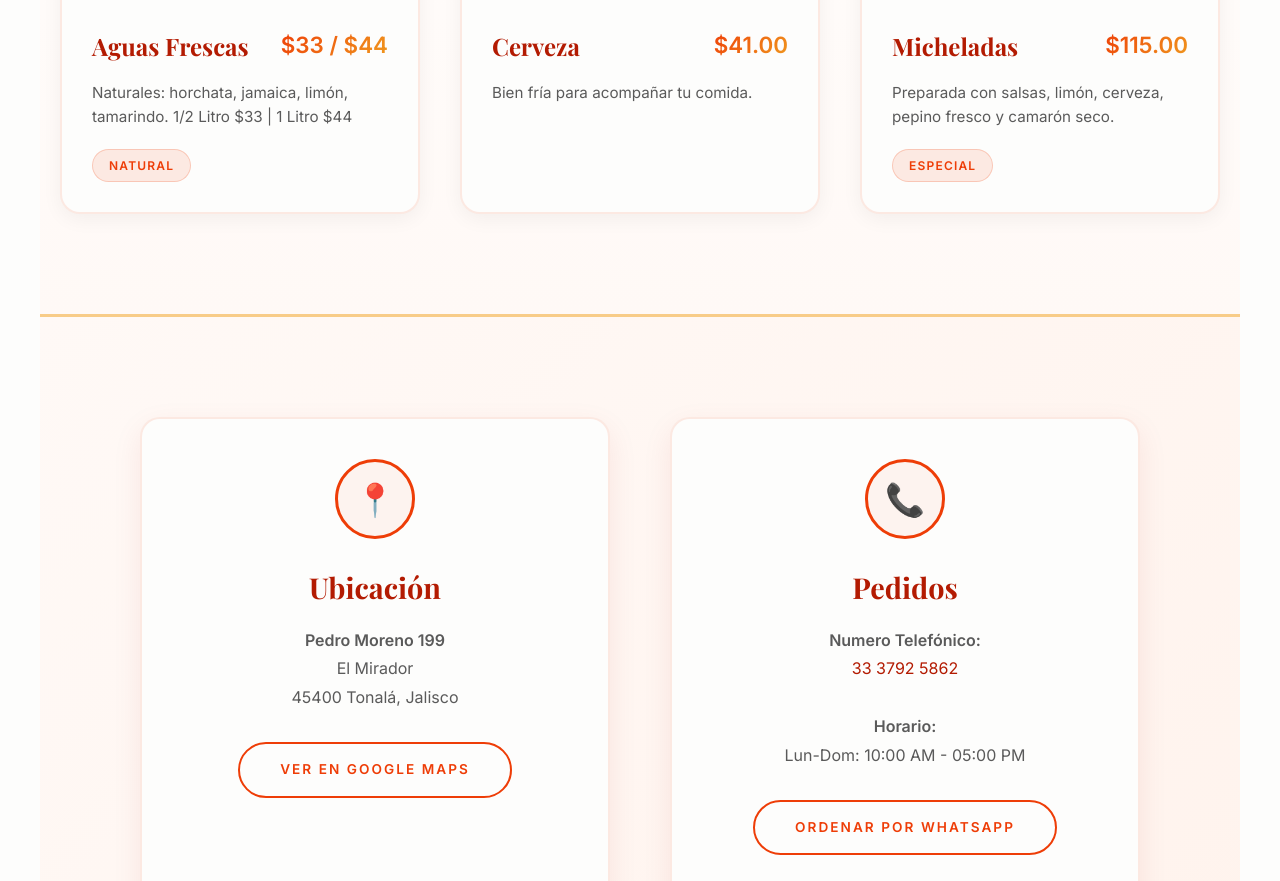
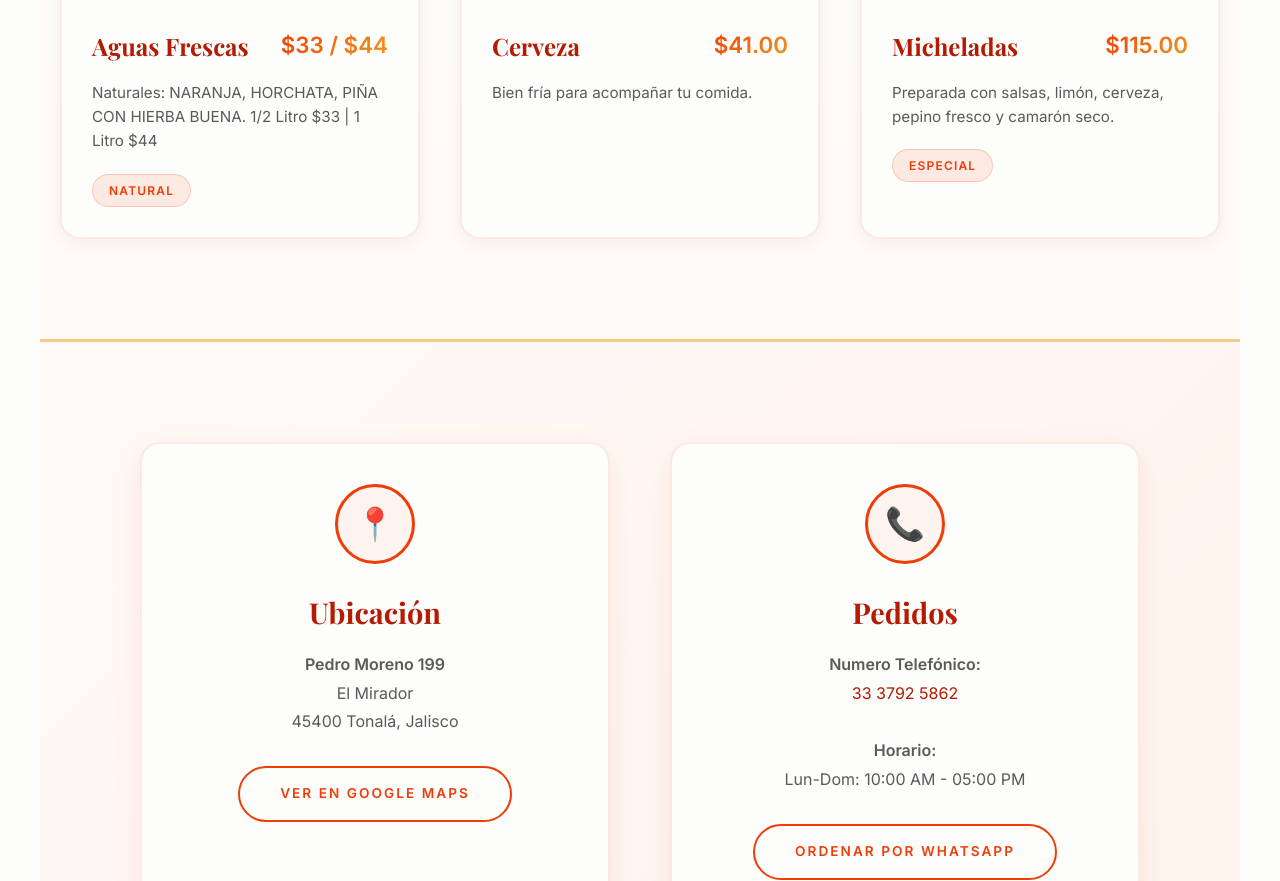
Before and after one commit to cookinglikedan-stack/Ahogadas-Julio-s, a plain HTML site: page index.html in a window 1280 px wide. Shown: the part 6629-7510 px from the top of the page. Drawn offline with nearby package versions, Linux system fonts and the light colour scheme.

Commit message:
Update index.html

```diff
--- a/index.html
+++ b/index.html
@@ -916,7 +916,7 @@
                         <h3 class="card-title">Aguas Frescas</h3>
                         <span class="card-price">$33 / $44</span>
                     </div>
-                    <p class="card-desc">Naturales: horchata, jamaica, limón, tamarindo. 1/2 Litro $33 | 1 Litro $44</p>
+                    <p class="card-desc">Naturales: NARANJA, HORCHATA, PIÑA CON HIERBA BUENA. 1/2 Litro $33 | 1 Litro $44</p>
                     <div class="card-tags">
                         <span class="tag">Natural</span>
                     </div>
```
